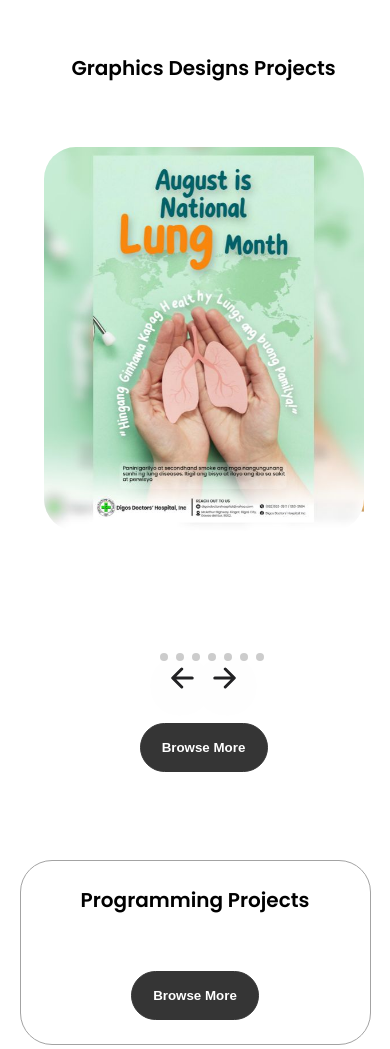
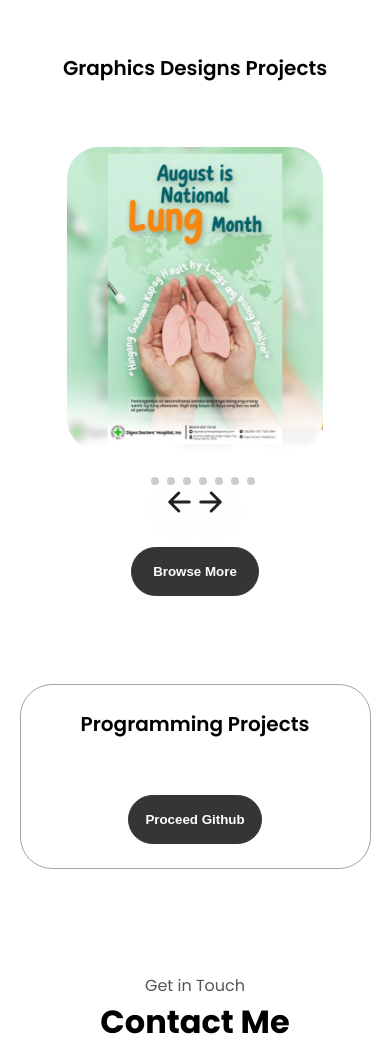
Before and after one commit to parengjames/webportfolio, a plain HTML site: page index.html in a window 390 px wide. Shown: the part 4469-5518 px from the top of the page. Drawn offline with nearby package versions, Linux system fonts and the light colour scheme.

Commit message:
adjust size depends on device

```diff
--- a/index.html
+++ b/index.html
@@ -488,11 +488,11 @@
               </div>
             </div> -->
             <button
-              style="margin-top: 1.5rem"
+              style="margin-top: 1.5rem; width: fit-content;"
               class="btn btn-color-1"
               onclick="window.open('https://github.com/parengjames?tab=repositories')"
             >
-              Browse More
+              Proceed Github
             </button>
           </div>
         </div>
--- a/mediaqueries.css
+++ b/mediaqueries.css
@@ -105,6 +105,7 @@
 
   .tranding-slider {
     max-width: 50rem;
+    height: 29rem;
   }
   .tranding-slide .tranding-slide-img img {
     width: 20rem;
@@ -114,16 +115,26 @@
 
 @media screen and (max-width: 900px) {
   .container {
-    width: 28rem;
+    width: 36rem;
   }
 
   .tranding-slider {
-    max-width: 28rem;
+    max-width: 36rem;
+    height: 26rem;
+  }
+
+  .tranding-slide .tranding-slide-img img {
+    width: 19rem;
+    height: 23rem;
+  }
+  .tranding-slide {
+    width: 19rem;
+    height: 23rem;
   }
 }
 
 
-@media screen and (max-width: 600px) {
+@media screen and (max-width: 700px) {
   #contact,
   footer {
     height: 40vh;
@@ -188,11 +199,61 @@
     margin-left: 1.5rem;
   }
 
-  .tranding-slider {
-    max-width: 20rem;
+  .container{
+    max-width: 25rem;
   }
 
-  .container{
-    max-width: 20rem;
+  .tranding-slider {
+    max-width: 24rem;
+    height: 26rem;
+  }
+
+  .tranding-slide .tranding-slide-img img {
+    width: 18rem;
+    height: 22rem;
+  }
+  .tranding-slide {
+    width: 18rem;
+    height: 22rem;
   }
 }
+
+@media screen and (max-width: 500px) {
+  .container {
+    width: 21rem;
+  }
+
+  .tranding-slider {
+    max-width: 21rem;
+    height: 25rem;
+  }
+
+  .tranding-slide .tranding-slide-img img {
+    width: 16rem;
+    height: 19rem;
+  }
+  .tranding-slide {
+    width: 16rem;
+    height: 19rem;
+  }
+}
+
+@media screen and (max-width: 400px) {
+  .container {
+    width: 16rem;
+  }
+
+  .tranding-slider {
+    max-width: 16rem;
+    height: 23rem;
+  }
+
+  .tranding-slide .tranding-slide-img img {
+    width: 16rem;
+    height: 19rem;
+  }
+  .tranding-slide {
+    width: 16rem;
+    height: 19rem;
+  }
+}
```
